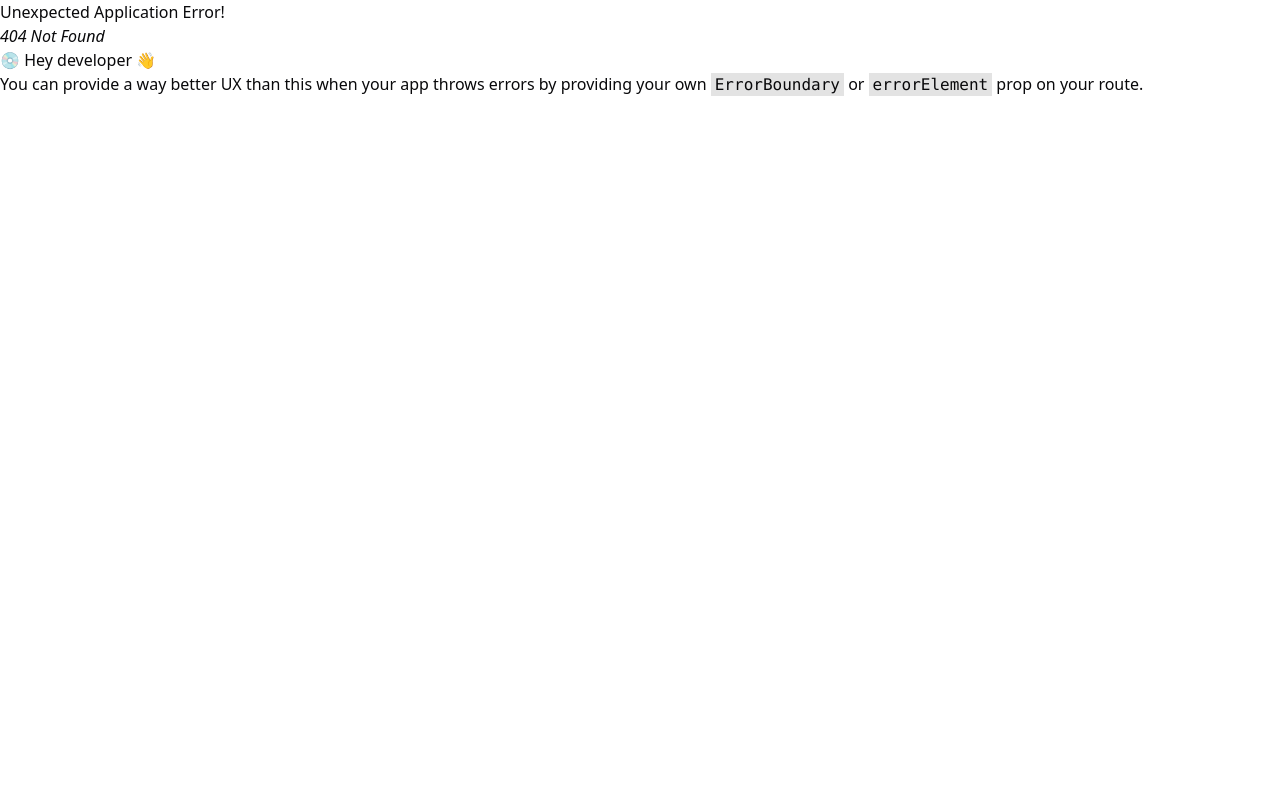
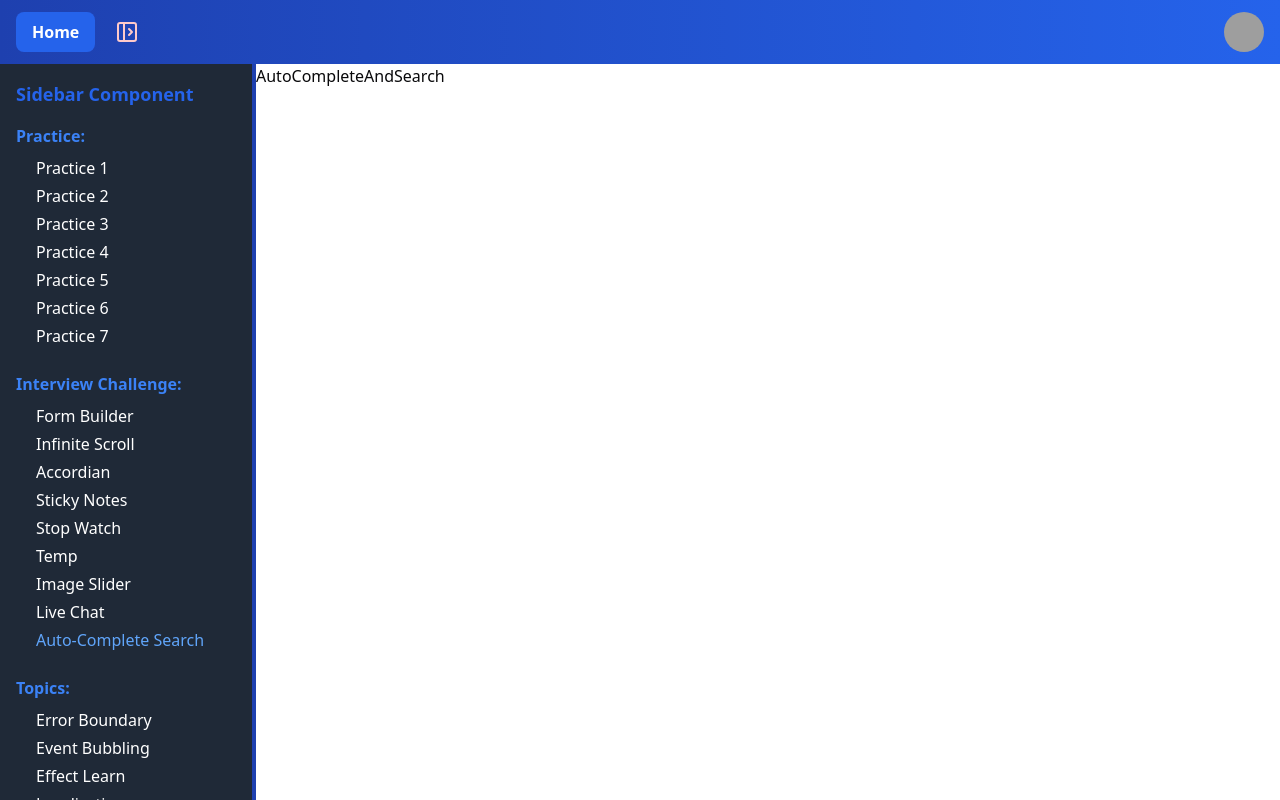
Before and after one commit to kabeerx9/react-examples, a React (Vite) app: page /autocomplete-search in a window 1280 px wide. Before the commit this address had no page. Built offline with nearby package versions, Linux system fonts and the light colour scheme; grey boxes are pictures that could not be loaded.

Commit message:
Sidebar small fix

```diff
--- a/src/components/Sidebar.tsx
+++ b/src/components/Sidebar.tsx
@@ -1,12 +1,15 @@
+import { cn } from '@/lib/utils';
 import {
   interviewChallengeRoutes,
   learnTopicsRoutes,
   practiceRoutes,
 } from '@/routes/routes';
-import { useNavigate } from 'react-router-dom';
+import { useLocation, useNavigate } from 'react-router-dom';
 
 const Sidebar = () => {
   const navigate = useNavigate();
+  const { pathname } = useLocation();
+  console.log('pathname', pathname);
   return (
     <div className="relative w-full h-full bg-gray-800">
       <div className="p-4">
@@ -19,7 +22,10 @@ const Sidebar = () => {
             {practiceRoutes.map((route, ind) => (
               <div
                 key={ind}
-                className="text-white hover:text-blue-400 cursor-pointer mb-1"
+                className={cn(
+                  'text-white hover:text-blue-400 cursor-pointer mb-1',
+                  pathname === route.path && 'text-blue-400',
+                )}
                 onClick={() => navigate(route.path)}
               >
                 {route.name}
@@ -35,7 +41,10 @@ const Sidebar = () => {
             {interviewChallengeRoutes.map((route, ind) => (
               <div
                 key={ind}
-                className="text-white hover:text-blue-400 cursor-pointer mb-1"
+                className={cn(
+                  'text-white hover:text-blue-400 cursor-pointer mb-1',
+                  pathname === route.path && 'text-blue-400',
+                )}
                 onClick={() => navigate(route.path)}
               >
                 {route.name}
@@ -49,7 +58,10 @@ const Sidebar = () => {
             {learnTopicsRoutes.map((route, ind) => (
               <div
                 key={ind}
-                className="text-white hover:text-blue-400 cursor-pointer mb-1"
+                className={cn(
+                  'text-white hover:text-blue-400 cursor-pointer mb-1',
+                  pathname === route.path && 'text-blue-400',
+                )}
                 onClick={() => navigate(route.path)}
               >
                 {route.name}
--- /dev/null
+++ b/src/interview-challenge/AutoCompleteAndSearch.tsx
@@ -0,0 +1,5 @@
+const AutoCompleteAndSearch = () => {
+  return <div className="h-full w-full">AutoCompleteAndSearch</div>;
+};
+
+export default AutoCompleteAndSearch;
--- a/src/routes/dashboard.ts
+++ b/src/routes/dashboard.ts
@@ -1,8 +1,21 @@
 import React from 'react';
 
 const App = React.lazy(() => import('@/App'));
+const Home = React.lazy(() => import('@/Home'));
+
+// PRACTICE ONES:
+
+const Practice1 = React.lazy(() => import('@/interview-challenge/Practice1'));
+const Practice2 = React.lazy(() => import('@/interview-challenge/Practice2'));
+const Practice3 = React.lazy(() => import('@/interview-challenge/Practice3'));
+const Practice4 = React.lazy(() => import('@/interview-challenge/Practice4'));
+const Practice5 = React.lazy(() => import('@/interview-challenge/Practice5'));
+const Practice6 = React.lazy(() => import('@/interview-challenge/Practice6'));
+const Practice7 = React.lazy(() => import('@/interview-challenge/Practice7'));
+
+// INTERVIEW CHALLENGES:
+
 const Temp = React.lazy(() => import('@/components/TimeTableGenerator'));
-const Home = React.lazy(() => import('@/Home'));
 const Accordian = React.lazy(() => import('@/interview-challenge/Accordian'));
 const FormBuilder = React.lazy(
   () => import('@/interview-challenge/form-builder/FormBuilder'),
@@ -13,17 +26,20 @@ const ImageSlider = React.lazy(
 const InfiniteScroll = React.lazy(
   () => import('@/interview-challenge/InfiniteScroll'),
 );
-const Practice1 = React.lazy(() => import('@/interview-challenge/Practice1'));
-const Practice2 = React.lazy(() => import('@/interview-challenge/Practice2'));
-const Practice3 = React.lazy(() => import('@/interview-challenge/Practice3'));
-const Practice4 = React.lazy(() => import('@/interview-challenge/Practice4'));
-const Practice5 = React.lazy(() => import('@/interview-challenge/Practice5'));
-const Practice6 = React.lazy(() => import('@/interview-challenge/Practice6'));
-const Practice7 = React.lazy(() => import('@/interview-challenge/Practice7'));
+
 const StickyNotes = React.lazy(
   () => import('@/interview-challenge/sticky-notes'),
 );
 const StopWatch = React.lazy(() => import('@/interview-challenge/StopWatch'));
+
+const LiveChat = React.lazy(() => import('@/interview-challenge/LiveChat'));
+
+const AutoCompleteAndSearch = React.lazy(
+  () => import('@/interview-challenge/AutoCompleteAndSearch'),
+);
+
+// LEARNING TOPICS:
+
 const EffectLearn = React.lazy(() => import('@/learning/effect-learn'));
 const ReactErrorBoundary = React.lazy(
   () => import('@/learning/error-handling/usingErrorBoundaries'),
@@ -54,4 +70,6 @@ export {
   StickyNotes,
   StopWatch,
   Temp,
+  LiveChat,
+  AutoCompleteAndSearch,
 };
--- a/src/routes/routes.tsx
+++ b/src/routes/routes.tsx
@@ -1,4 +1,3 @@
-import LiveChat from '@/interview-challenge/LiveChat';
 import {
   Accordian,
   EffectLearn,
@@ -18,6 +17,8 @@ import {
   StickyNotes,
   StopWatch,
   Temp,
+  LiveChat,
+  AutoCompleteAndSearch,
 } from './dashboard';
 
 interface SingleRoute {
@@ -105,6 +106,11 @@ const interviewChallengeRoutes: SingleRoute[] = [
     element: <LiveChat />,
     name: 'Live Chat',
   },
+  {
+    path: '/autocomplete-search',
+    element: <AutoCompleteAndSearch />,
+    name: 'Auto-Complete Search',
+  },
 ];
 
 const learnTopicsRoutes: SingleRoute[] = [
```
